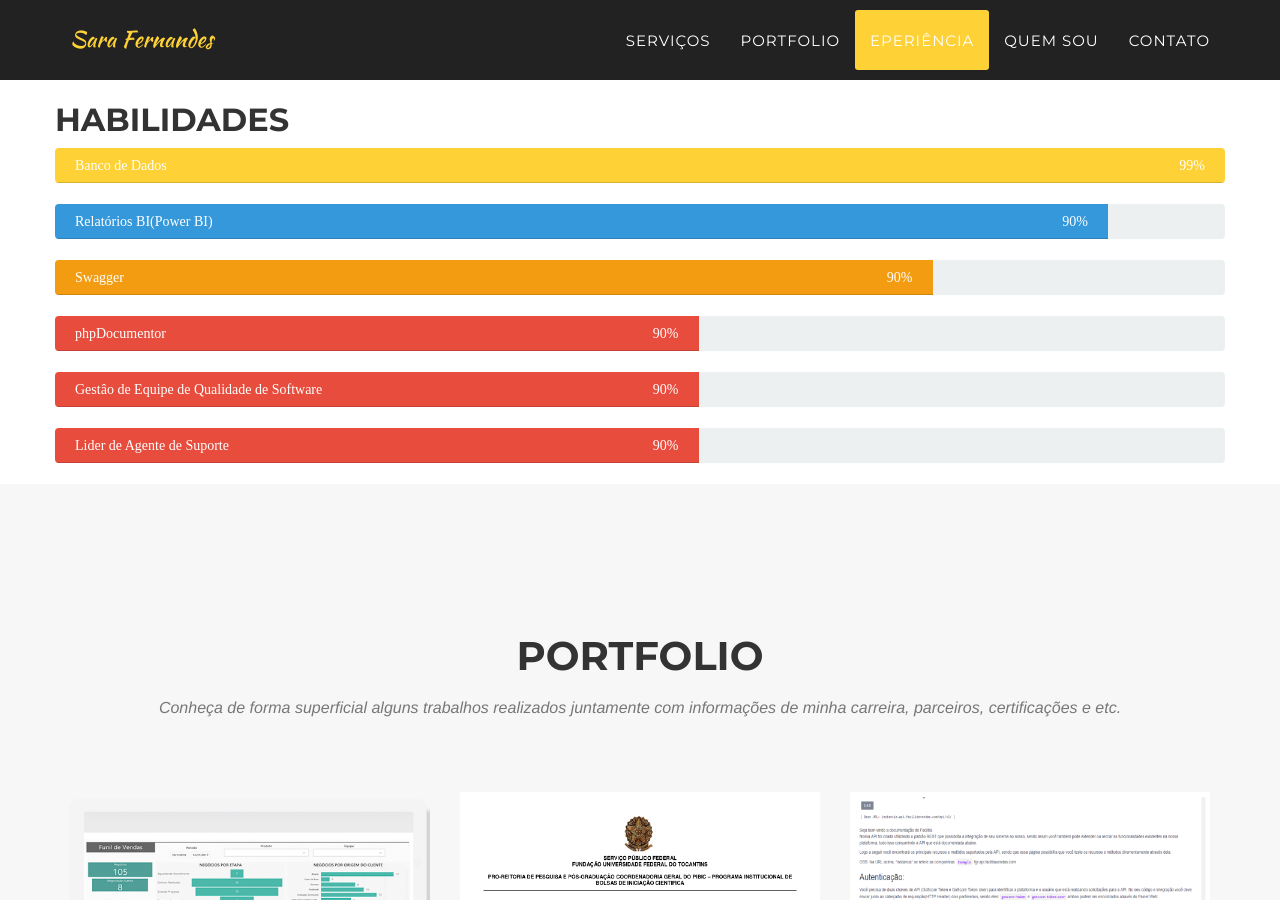
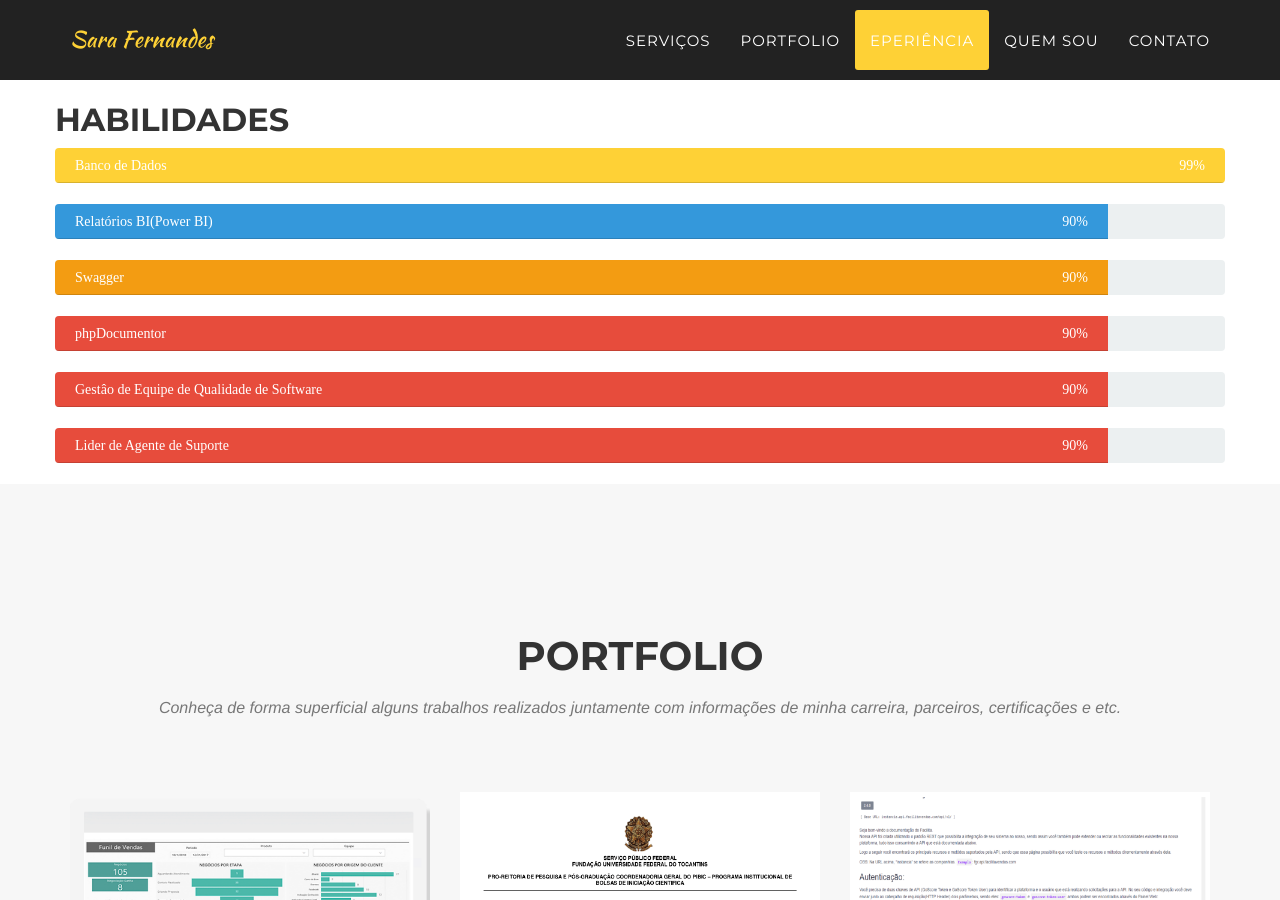
Before and after one commit to SaraFernandes/sarafernandes.github.io, a Jekyll site: the page built from index.html, in a window 1280 px wide and 900 px high, scrolled down 4320 px. Built offline with Jekyll 4.4.1, drawn with Linux system fonts in a browser that asks for light colours; some web fonts are replaced.

Commit message:
Update clients.html

```diff
--- a/_includes/clients.html
+++ b/_includes/clients.html
@@ -16,25 +16,25 @@
             </div>
 
             <div class="progress skill-bar">
-                <div class="progress-bar progress-bar-warning" role="progressbar" aria-valuenow="75" aria-valuemin="0" aria-valuemax="100">
+                <div class="progress-bar progress-bar-warning" role="progressbar" aria-valuenow="90" aria-valuemin="0" aria-valuemax="100">
                     <span class="skill">Swagger<i class="val">90%</i></span>
                 </div>
             </div>
 
             <div class="progress skill-bar">
-                <div class="progress-bar progress-bar-danger" role="progressbar" aria-valuenow="55" aria-valuemin="0" aria-valuemax="100">
+                <div class="progress-bar progress-bar-danger" role="progressbar" aria-valuenow="90" aria-valuemin="0" aria-valuemax="100">
                     <span class="skill">phpDocumentor<i class="val">90%</i></span>
                 </div>
             </div>
 
 	    <div class="progress skill-bar">
-                <div class="progress-bar progress-bar-danger" role="progressbar" aria-valuenow="55" aria-valuemin="0" aria-valuemax="100">
+                <div class="progress-bar progress-bar-danger" role="progressbar" aria-valuenow="90" aria-valuemin="0" aria-valuemax="100">
                     <span class="skill">Gestâo de Equipe de Qualidade de Software<i class="val">90%</i></span>
                 </div>
             </div>
 
 	    <div class="progress skill-bar">
-                <div class="progress-bar progress-bar-danger" role="progressbar" aria-valuenow="55" aria-valuemin="0" aria-valuemax="100">
+                <div class="progress-bar progress-bar-danger" role="progressbar" aria-valuenow="90" aria-valuemin="0" aria-valuemax="100">
                     <span class="skill">Lider de Agente de Suporte<i class="val">90%</i></span>
                 </div>
             </div>
```
